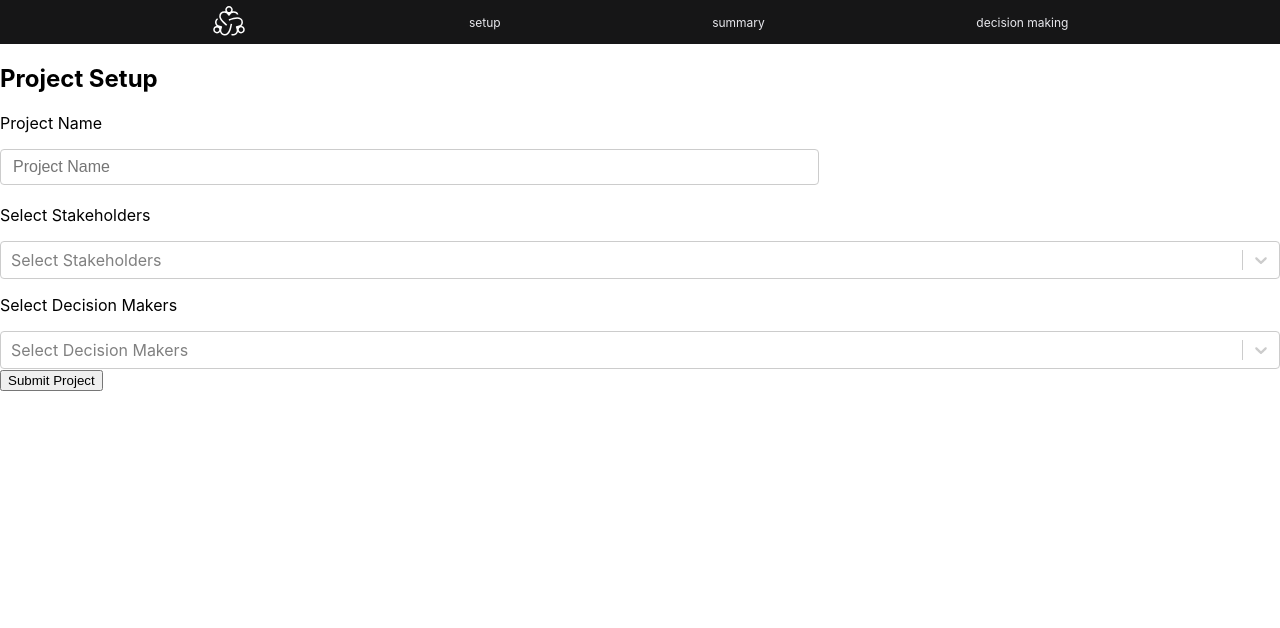
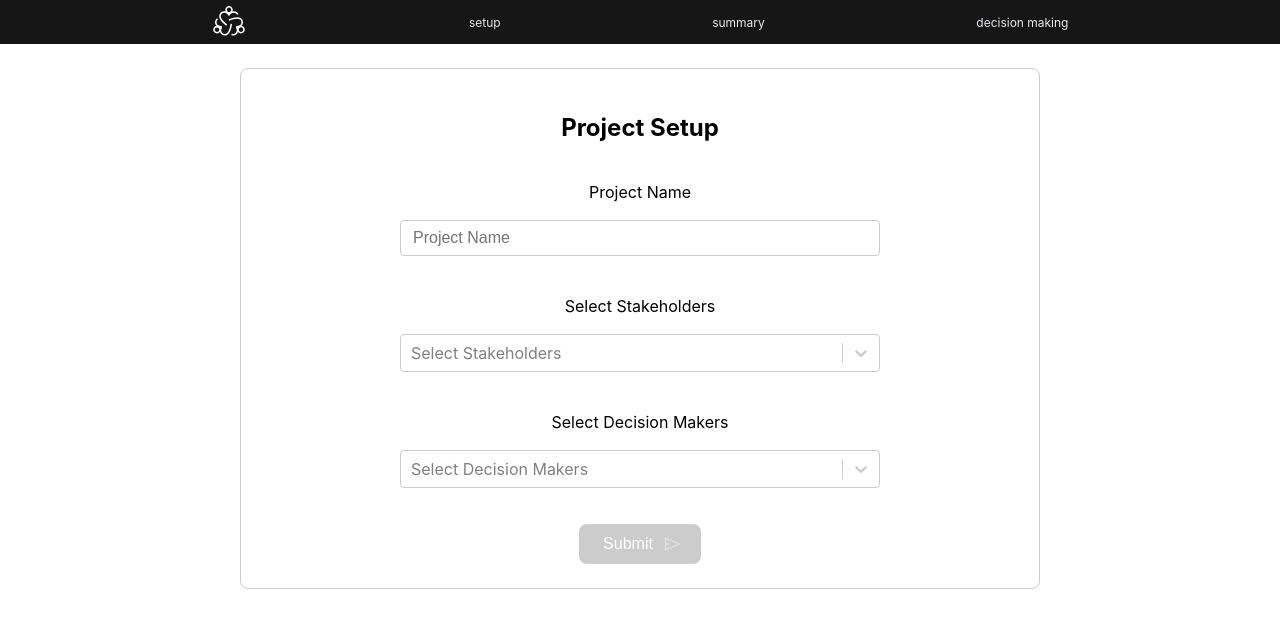
Before and after one commit to MACS490-TMM/Tool, a React (Create React App) app in the folder webapp/: page /project/setup in a window 1280 px wide. Shown: the top 628 px of the page. Built offline with nearby package versions, Linux system fonts and the light colour scheme; no server answers.

Commit message:
change looks
change the styling of the page to be centered and more guided

```diff
--- a/webapp/src/Pages/ProjectSetup/ProjectSetup.css
+++ b/webapp/src/Pages/ProjectSetup/ProjectSetup.css
@@ -1,13 +1,41 @@
 .project__setup-outer__container {
-
+    display: flex;
+    flex-direction: column;
+    align-items: center;
+    justify-content: center;
 }
 
-.select-decision__makers {
-    flex: 1;
-    width: 80%;
+.project__setup-inner__container {
+    display: flex;
+    flex-direction: column;
+    align-items: center;
+    width: 100%;
+    max-width: 800px;
+    padding: 24px;
+    box-sizing: border-box;
+    border: 1px solid #ccc;
+    border-radius: 8px;
+    margin-top: 24px;
 }
 
-.project-name__input input {
+.project__setup-inner__container h2 {
+    margin-bottom: 24px;
+    /* Update font etc. */
+}
+
+.project__setup-inner__container p {
+    margin-bottom: 18px;
+    /* Update font etc. */
+}
+
+.project-name__group {
+    display: flex;
+    width: 80%;
+    justify-content: center;
+    margin-bottom: 24px;
+}
+
+.project-name__group input {
     padding: 8px 12px;
     border: 1px solid #ccc;
     border-radius: 4px;
@@ -16,8 +44,32 @@
     box-sizing: border-box;
 }
 
-.project-name__input input:focus {
+.project-name__group input:focus {
     outline: none;
     border-color: #2684FF;
     box-shadow: 0 0 0 1px #2684FF;
 }
+
+.project-stakeholder__group {
+    width: 80%;
+    display: flex;
+    flex-direction: column;
+    align-items: center;
+    margin-bottom: 24px;
+}
+
+.select__stakeholders {
+    width: 80%;
+}
+
+.project-decision-maker__group {
+    width: 80%;
+    display: flex;
+    flex-direction: column;
+    align-items: center;
+    margin-bottom: 36px;
+}
+
+.select__decision-makers {
+    width: 80%;
+}
--- a/webapp/src/Pages/ProjectSetup/ProjectSetup.js
+++ b/webapp/src/Pages/ProjectSetup/ProjectSetup.js
@@ -5,6 +5,7 @@ import './ProjectSetup.css';
 import submitProject from '../ProjectSummary/apiConnection/Project/submitProject';
 import useFetchDecisionMakers from '../ProjectSummary/apiConnection/decisionMakers/useFetchDecisionMakers';
 import useFetchStakeholders from '../ProjectSummary/apiConnection/stakeholders/useFetchStakeholders';
+import SendPlane from "../../SVGs/send_plane.svg";
 
 const animatedComponents = makeAnimated();
 const ProjectSetup = () => {
@@ -56,11 +57,12 @@ const ProjectSetup = () => {
 
     return (
         <div className={"project__setup-outer__container"}>
+            <div className={"project__setup-inner__container"}>
                 <h2>Project Setup</h2>
                 <p>
                     Project Name
                 </p>
-            <div className={"explanation-group"}>
+                <div className={"project-name__group"}>
                     <input
                         type="text"
                         value={projectName}
@@ -71,7 +73,9 @@ const ProjectSetup = () => {
                 <p>
                     Select Stakeholders
                 </p>
+                <div className={"project-stakeholder__group"}>
                     <Select
+                        className={"select__stakeholders"}
                         closeMenuOnSelect={false}
                         components={animatedComponents}
                         isMulti
@@ -79,11 +83,13 @@ const ProjectSetup = () => {
                         onChange={setSelectedStakeholders}
                         placeholder="Select Stakeholders"
                     />
+                </div>
                 <p>
                     Select Decision Makers
                 </p>
+                <div className={"project-decision-maker__group"}>
                     <Select
-                className={"select__decision__makers"}
+                        className={"select__decision-makers"}
                         closeMenuOnSelect={false}
                         components={animatedComponents}
                         isMulti
@@ -91,7 +97,16 @@ const ProjectSetup = () => {
                         onChange={setSelectedDecisionMakers}
                         placeholder="Select Decision Makers"
                     />
-            <button onClick={handleSubmit}>Submit Project</button>
+                </div>
+
+                <button
+                    className={"button-send"}
+                    onClick={handleSubmit}
+                    disabled={projectName === '' || selectedStakeholders.length === 0 || selectedDecisionMakers.length === 0}
+                >
+                    Submit <img src={SendPlane} alt="Submit"/>
+                </button>
+            </div>
         </div>
     );
 };
```
Lines whose indentation alone changed are shown as unchanged.
